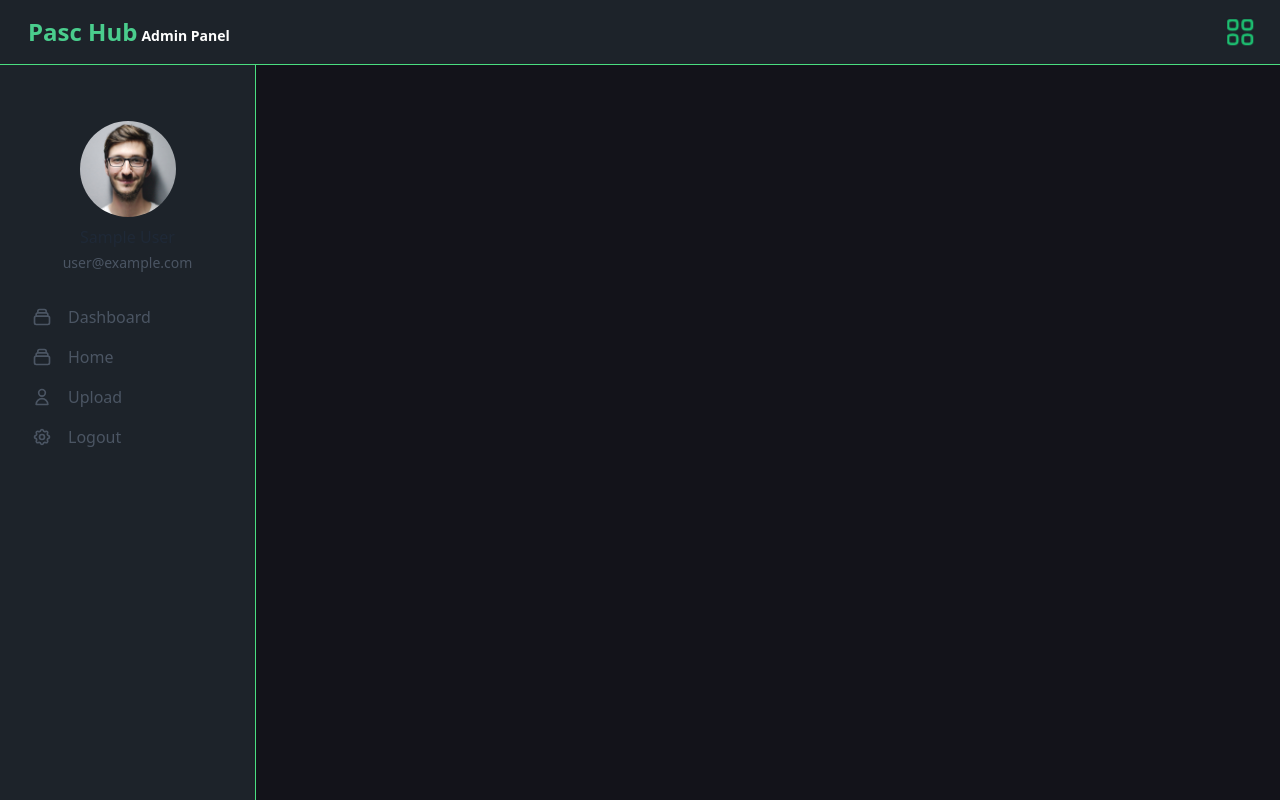
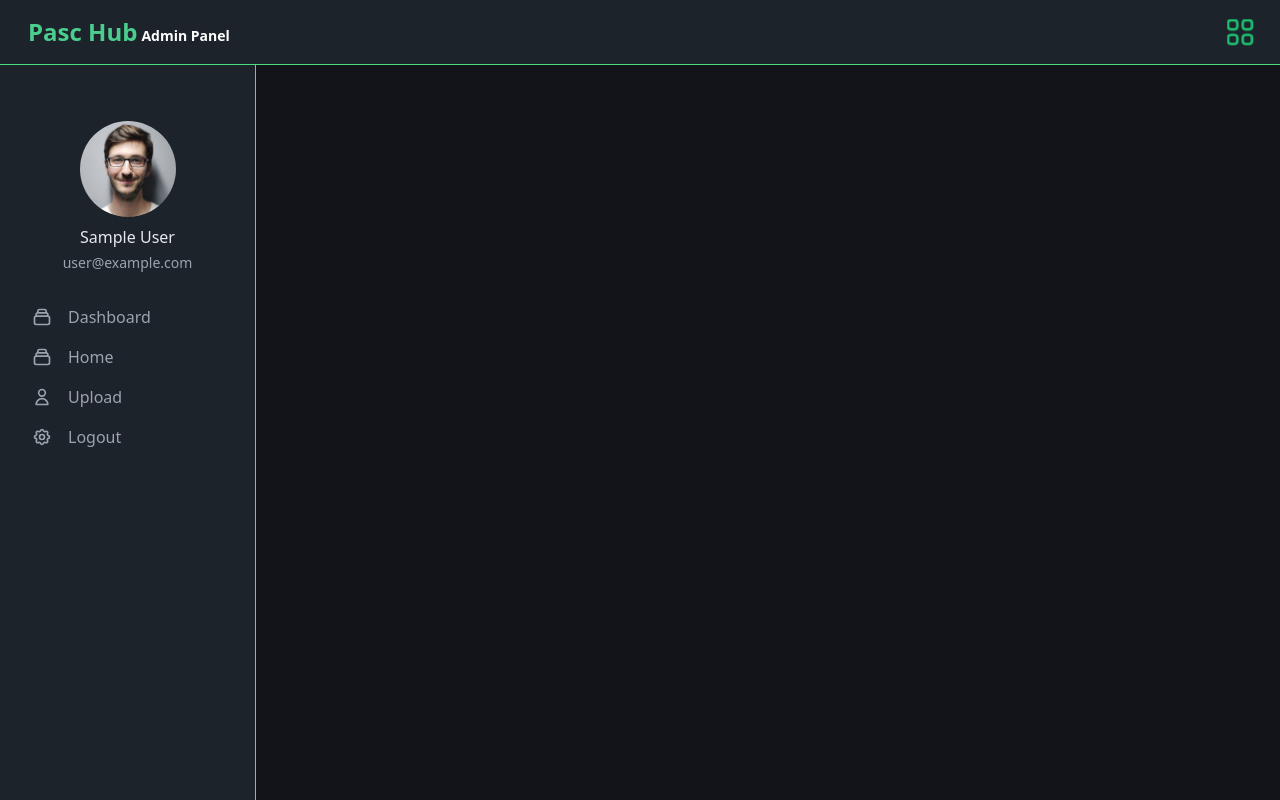
Before and after one commit to SHABIN-K/Studydrive, a Next.js app: page /dashboard in a window 1280 px wide. Built offline with nearby package versions, Linux system fonts and the light colour scheme; no server answers; sample sign-in values are in the browser's storage.

Commit message:
fixed css

```diff
--- a/app/globals.css
+++ b/app/globals.css
@@ -123,5 +123,5 @@ body {
 /*login page button*/
 
 .btn_sidebar {
-  @apply flex items-center px-4 py-2  text-gray-600 transition-colors duration-300 transform rounded-lg dark:text-gray-400 hover:bg-gray-100 dark:hover:bg-gray-800 dark:hover:text-gray-200 hover:text-gray-700;
+  @apply flex items-center px-4 py-2 transition-colors duration-300 transform rounded-lg text-gray-400 hover:bg-gray-800 hover:text-gray-200;
 }
--- a/components/admin/ui/AdminSidebar.jsx
+++ b/components/admin/ui/AdminSidebar.jsx
@@ -16,16 +16,16 @@ const AdminSidebar = () => {
     <aside class="flex-col w-64 h-screen px-4 py-8 border-r border-green-400 bg-[#1d232a] overflow-auto">
       <div class="flex flex-col items-center mt-6 -mx-2">
         <Image
-          class="object-cover w-24 h-24 mx-2 rounded-full border-green-400"
+          class="object-cover w-24 h-24 mx-2 rounded-full"
           src="/profile.jpg"
           width={96}
           height={96}
           alt="avatar"
         />
-        <h4 class="mx-2 mt-2 font-medium text-gray-800 dark:text-gray-200">
+        <h4 class="mx-2 mt-2 font-medium text-gray-200">
           {session.user?.name}
         </h4>
-        <p class="mx-2 mt-1 text-sm font-medium text-gray-600 dark:text-gray-400">
+        <p class="mx-2 mt-1 text-sm font-medium text-gray-400">
           {session.user?.email}
         </p>
       </div>
```
